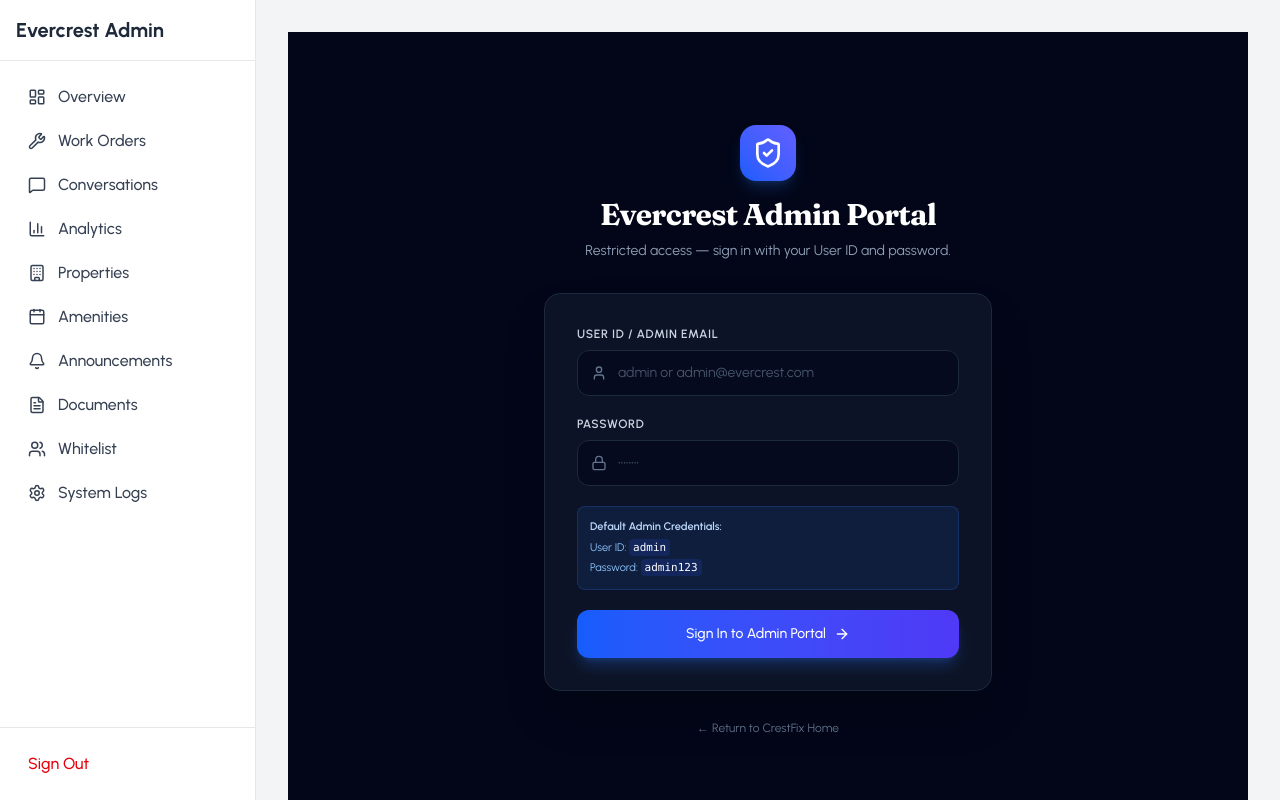
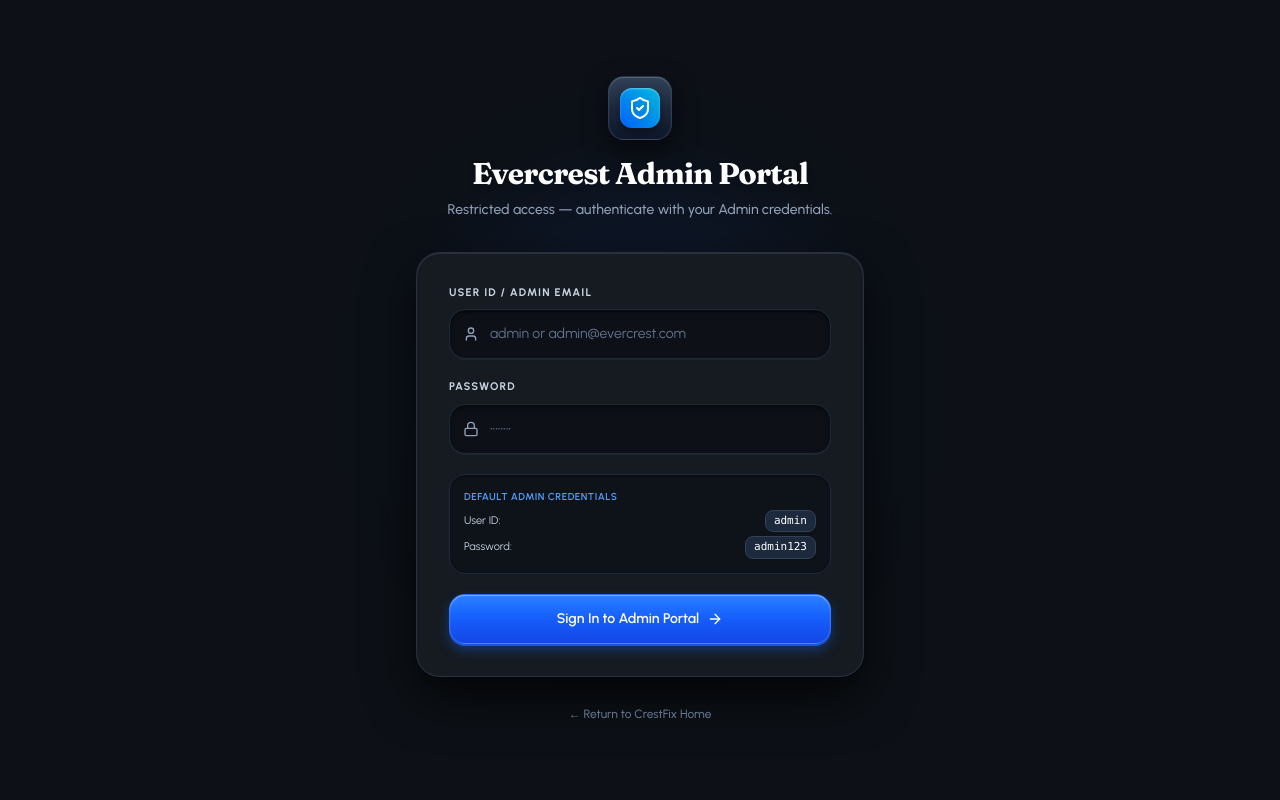
Before and after one commit to veenavikas/evercrest-ai, a Next.js app: page /admin/login in a window 1280 px wide. Built offline with nearby package versions, Linux system fonts and the light colour scheme.

Commit message:
fix: isolate admin login from admin layout sidebar and apply skeuomorphic design

```diff
--- a/src/app/admin/layout.tsx
+++ b/src/app/admin/layout.tsx
@@ -1,4 +1,7 @@
+"use client";
+
 import Link from "next/link";
+import { usePathname } from "next/navigation";
 import {
   LayoutDashboard,
   Wrench,
@@ -9,10 +12,18 @@ import {
   Building,
   Calendar,
   Bell,
-  FileText
+  FileText,
+  LogOut
 } from "lucide-react";
 
 export default function AdminLayout({ children }: { children: React.ReactNode }) {
+  const pathname = usePathname();
+
+  // On login page, render children standalone without admin sidebar
+  if (pathname === "/admin/login") {
+    return <>{children}</>;
+  }
+
   const navItems = [
     { href: "/admin", label: "Overview", icon: LayoutDashboard },
     { href: "/admin/work-orders", label: "Work Orders", icon: Wrench },
@@ -27,28 +38,36 @@ export default function AdminLayout({ children }: { children: React.ReactNode })
   ];
 
   return (
-    <div className="flex h-screen bg-gray-100">
+    <div className="flex h-screen bg-[#f4f5f8] text-[#191919]">
       {/* Sidebar */}
-      <aside className="w-64 bg-white border-r border-gray-200 flex flex-col">
-        <div className="p-4 border-b border-gray-200">
-          <h1 className="text-xl font-bold text-gray-800">Evercrest Admin</h1>
+      <aside className="w-64 bg-white border-r border-gray-200/80 flex flex-col shadow-xs">
+        <div className="p-5 border-b border-gray-200/80">
+          <h1 className="text-xl font-serif font-bold text-gray-900 tracking-tight">Evercrest Admin</h1>
         </div>
         <nav className="flex-1 overflow-y-auto p-4 space-y-1">
-          {navItems.map((item) => (
-            <Link
-              key={item.href}
-              href={item.href}
-              className="flex items-center gap-3 px-3 py-2 text-gray-700 hover:bg-gray-100 rounded-lg transition-colors"
-            >
-              <item.icon size={18} />
-              <span className="font-medium">{item.label}</span>
-            </Link>
-          ))}
+          {navItems.map((item) => {
+            const isActive = pathname === item.href;
+            return (
+              <Link
+                key={item.href}
+                href={item.href}
+                className={`flex items-center gap-3 px-3.5 py-2.5 rounded-xl transition-all font-medium text-xs ${
+                  isActive
+                    ? "bg-[#191919] text-white shadow-xs"
+                    : "text-gray-600 hover:bg-gray-100 hover:text-gray-900"
+                }`}
+              >
+                <item.icon size={16} />
+                <span>{item.label}</span>
+              </Link>
+            );
+          })}
         </nav>
-        <div className="p-4 border-t border-gray-200">
-          <form action="/api/auth/logout" method="POST">
-            <button type="submit" className="w-full text-left px-3 py-2 text-red-600 hover:bg-red-50 rounded-lg transition-colors font-medium">
-              Sign Out
+        <div className="p-4 border-t border-gray-200/80">
+          <form action="/api/admin/auth/logout" method="POST">
+            <button type="submit" className="w-full flex items-center gap-2 px-3.5 py-2.5 text-xs font-semibold text-rose-600 hover:bg-rose-50 rounded-xl transition-colors cursor-pointer">
+              <LogOut size={16} />
+              <span>Sign Out</span>
             </button>
           </form>
         </div>
--- a/src/app/admin/login/page.tsx
+++ b/src/app/admin/login/page.tsx
@@ -34,51 +34,54 @@ export default function AdminLoginPage() {
         throw new Error(data.error?.message || "Invalid Admin User ID or Password");
       }
 
-      // Redirect to admin dashboard
+      // Redirect directly to admin overview page
       router.push("/admin");
       router.refresh();
     } catch (err: any) {
-      setError(err.message || "Failed to log in. Please verify your credentials.");
+      setError(err.message || "Failed to log in. Please check your credentials.");
       setLoading(false);
     }
   };
 
   return (
-    <div className="min-h-screen bg-slate-950 text-slate-100 flex flex-col justify-center items-center px-4 py-12">
-      {/* Background Glow */}
-      <div className="absolute inset-0 bg-[radial-gradient(circle_at_top,_var(--tw-gradient-stops))] from-blue-900/20 via-slate-950 to-slate-950 pointer-events-none" />
+    <div className="fixed inset-0 z-50 bg-[#0d1117] text-slate-100 flex flex-col justify-center items-center px-4 py-12 overflow-y-auto selection:bg-blue-500 selection:text-white">
+      {/* Skeuomorphic Background Texture & Depth Ambient Lights */}
+      <div className="absolute inset-0 bg-[radial-gradient(ellipse_at_center,_var(--tw-gradient-stops))] from-slate-900/90 via-[#0d1117] to-[#080b10] pointer-events-none" />
+      <div className="absolute top-1/4 left-1/2 -translate-x-1/2 w-96 h-96 bg-blue-600/10 rounded-full blur-3xl pointer-events-none" />
 
       <div className="relative z-10 w-full max-w-md">
-        {/* Header */}
+        {/* Skeuomorphic Badge Header */}
         <div className="text-center mb-8">
-          <div className="inline-flex items-center justify-center w-14 h-14 rounded-2xl bg-gradient-to-tr from-blue-600 to-indigo-500 shadow-lg shadow-blue-500/20 mb-4">
-            <ShieldCheck className="w-8 h-8 text-white" />
+          <div className="inline-flex items-center justify-center w-16 h-16 rounded-2xl bg-gradient-to-b from-slate-700 via-slate-800 to-slate-900 border border-slate-600/50 shadow-[0_10px_25px_rgba(0,0,0,0.6),_inset_0_1px_1px_rgba(255,255,255,0.2)] mb-4">
+            <div className="w-10 h-10 rounded-xl bg-gradient-to-tr from-blue-600 to-cyan-500 flex items-center justify-center shadow-[inset_0_1px_2px_rgba(255,255,255,0.4),_0_4px_8px_rgba(0,0,0,0.4)]">
+              <ShieldCheck className="w-6 h-6 text-white drop-shadow-md" />
+            </div>
           </div>
-          <h1 className="text-2xl sm:text-3xl font-serif font-bold text-white tracking-tight">
+          <h1 className="text-2xl sm:text-3xl font-serif font-bold text-white tracking-tight drop-shadow-md">
             Evercrest Admin Portal
           </h1>
-          <p className="text-xs sm:text-sm text-slate-400 mt-2">
-            Restricted access — sign in with your User ID and password.
+          <p className="text-xs sm:text-sm text-slate-400 mt-2 font-medium">
+            Restricted access — authenticate with your Admin credentials.
           </p>
         </div>
 
-        {/* Login Form Card */}
-        <div className="bg-slate-900/80 backdrop-blur-xl border border-slate-800 rounded-2xl p-6 sm:p-8 shadow-2xl space-y-6">
+        {/* Skeuomorphic Tactile Card Container */}
+        <div className="bg-[#161b22] border border-slate-700/60 rounded-3xl p-6 sm:p-8 shadow-[0_20px_50px_rgba(0,0,0,0.8),_inset_0_1px_1px_rgba(255,255,255,0.1)] space-y-6">
           {error && (
-            <div className="p-3.5 rounded-xl bg-rose-500/10 border border-rose-500/20 text-rose-300 text-xs flex items-center gap-2.5">
-              <AlertCircle className="w-4 h-4 shrink-0" />
+            <div className="p-3.5 rounded-2xl bg-rose-950/40 border border-rose-600/40 text-rose-300 text-xs flex items-center gap-2.5 shadow-[inset_0_1px_3px_rgba(0,0,0,0.4)]">
+              <AlertCircle className="w-4 h-4 shrink-0 text-rose-400" />
               <span>{error}</span>
             </div>
           )}
 
           <form onSubmit={handleSubmit} className="space-y-5">
-            {/* User ID / Email Input */}
+            {/* User ID / Email Input with Recessed Skeuomorphic Inset Shadow */}
             <div>
-              <label className="block text-xs font-semibold text-slate-300 uppercase tracking-wider mb-2">
+              <label className="block text-[11px] font-bold text-slate-300 uppercase tracking-widest mb-2">
                 User ID / Admin Email
               </label>
               <div className="relative">
-                <div className="absolute inset-y-0 left-0 pl-3.5 flex items-center pointer-events-none text-slate-500">
+                <div className="absolute inset-y-0 left-0 pl-3.5 flex items-center pointer-events-none text-slate-400">
                   <User className="w-4 h-4" />
                 </div>
                 <input
@@ -87,18 +90,18 @@ export default function AdminLoginPage() {
                   value={userId}
                   onChange={(e) => setUserId(e.target.value)}
                   placeholder="admin or admin@evercrest.com"
-                  className="w-full pl-10 pr-4 py-3 bg-slate-950/60 border border-slate-800 rounded-xl text-sm text-white placeholder-slate-600 focus:outline-none focus:border-blue-500 focus:ring-1 focus:ring-blue-500 transition-all"
+                  className="w-full pl-10 pr-4 py-3.5 bg-[#0d1117] border border-slate-800 rounded-2xl text-sm text-white placeholder-slate-500 focus:outline-none focus:border-blue-500 shadow-[inset_0_2px_4px_rgba(0,0,0,0.6),_0_1px_1px_rgba(255,255,255,0.05)] transition-all"
                 />
               </div>
             </div>
 
-            {/* Password Input */}
+            {/* Password Input with Recessed Skeuomorphic Inset Shadow */}
             <div>
-              <label className="block text-xs font-semibold text-slate-300 uppercase tracking-wider mb-2">
+              <label className="block text-[11px] font-bold text-slate-300 uppercase tracking-widest mb-2">
                 Password
               </label>
               <div className="relative">
-                <div className="absolute inset-y-0 left-0 pl-3.5 flex items-center pointer-events-none text-slate-500">
+                <div className="absolute inset-y-0 left-0 pl-3.5 flex items-center pointer-events-none text-slate-400">
                   <Lock className="w-4 h-4" />
                 </div>
                 <input
@@ -107,28 +110,34 @@ export default function AdminLoginPage() {
                   value={password}
                   onChange={(e) => setPassword(e.target.value)}
                   placeholder="••••••••"
-                  className="w-full pl-10 pr-4 py-3 bg-slate-950/60 border border-slate-800 rounded-xl text-sm text-white placeholder-slate-600 focus:outline-none focus:border-blue-500 focus:ring-1 focus:ring-blue-500 transition-all"
+                  className="w-full pl-10 pr-4 py-3.5 bg-[#0d1117] border border-slate-800 rounded-2xl text-sm text-white placeholder-slate-500 focus:outline-none focus:border-blue-500 shadow-[inset_0_2px_4px_rgba(0,0,0,0.6),_0_1px_1px_rgba(255,255,255,0.05)] transition-all"
                 />
               </div>
             </div>
 
-            {/* Default Credentials Hint Box */}
-            <div className="p-3 rounded-lg bg-blue-500/10 border border-blue-500/20 text-[11px] text-blue-300 space-y-1">
-              <span className="font-semibold text-blue-200 block">Default Admin Credentials:</span>
-              <p>User ID: <code className="text-white font-mono bg-blue-900/40 px-1 py-0.5 rounded">admin</code></p>
-              <p>Password: <code className="text-white font-mono bg-blue-900/40 px-1 py-0.5 rounded">admin123</code></p>
+            {/* Tactile Skeuomorphic Hint Badge */}
+            <div className="p-3.5 rounded-2xl bg-[#0d1117]/80 border border-slate-800 shadow-[inset_0_1px_3px_rgba(0,0,0,0.5)] text-[11px] text-slate-300 space-y-1">
+              <span className="font-semibold text-blue-400 block text-[10px] uppercase tracking-wider">Default Admin Credentials</span>
+              <div className="flex justify-between items-center text-slate-300 pt-0.5">
+                <span>User ID:</span>
+                <code className="text-white font-mono bg-slate-800 px-2 py-0.5 rounded-lg border border-slate-700 shadow-xs">admin</code>
+              </div>
+              <div className="flex justify-between items-center text-slate-300">
+                <span>Password:</span>
+                <code className="text-white font-mono bg-slate-800 px-2 py-0.5 rounded-lg border border-slate-700 shadow-xs">admin123</code>
+              </div>
             </div>
 
-            {/* Submit Button */}
+            {/* Extruded Skeuomorphic 3D Push Button */}
             <button
               type="submit"
               disabled={loading}
-              className="w-full py-3.5 px-4 bg-gradient-to-r from-blue-600 to-indigo-600 hover:from-blue-500 hover:to-indigo-500 text-white font-medium text-sm rounded-xl shadow-lg shadow-blue-500/25 flex items-center justify-center gap-2 transition-all cursor-pointer disabled:opacity-50"
+              className="w-full py-3.5 px-4 bg-gradient-to-b from-blue-500 via-blue-600 to-blue-700 hover:from-blue-400 hover:to-blue-600 active:translate-y-0.5 text-white font-semibold text-sm rounded-2xl shadow-[0_6px_12px_rgba(26,107,255,0.35),_inset_0_1px_1px_rgba(255,255,255,0.4),_0_2px_0_#1d4ed8] flex items-center justify-center gap-2 border border-blue-400/40 transition-all cursor-pointer disabled:opacity-50 disabled:cursor-not-allowed"
             >
               {loading ? (
                 <>
-                  <Loader2 className="w-4 h-4 animate-spin" />
-                  <span>Authenticating...</span>
+                  <Loader2 className="w-4 h-4 animate-spin text-white" />
+                  <span>Verifying Credentials...</span>
                 </>
               ) : (
                 <>
@@ -141,7 +150,7 @@ export default function AdminLoginPage() {
         </div>
 
         <div className="text-center mt-6">
-          <a href="/" className="text-xs text-slate-500 hover:text-slate-300 transition-colors">
+          <a href="/" className="text-xs text-slate-500 hover:text-slate-300 transition-colors font-medium">
             ← Return to CrestFix Home
           </a>
         </div>
```
